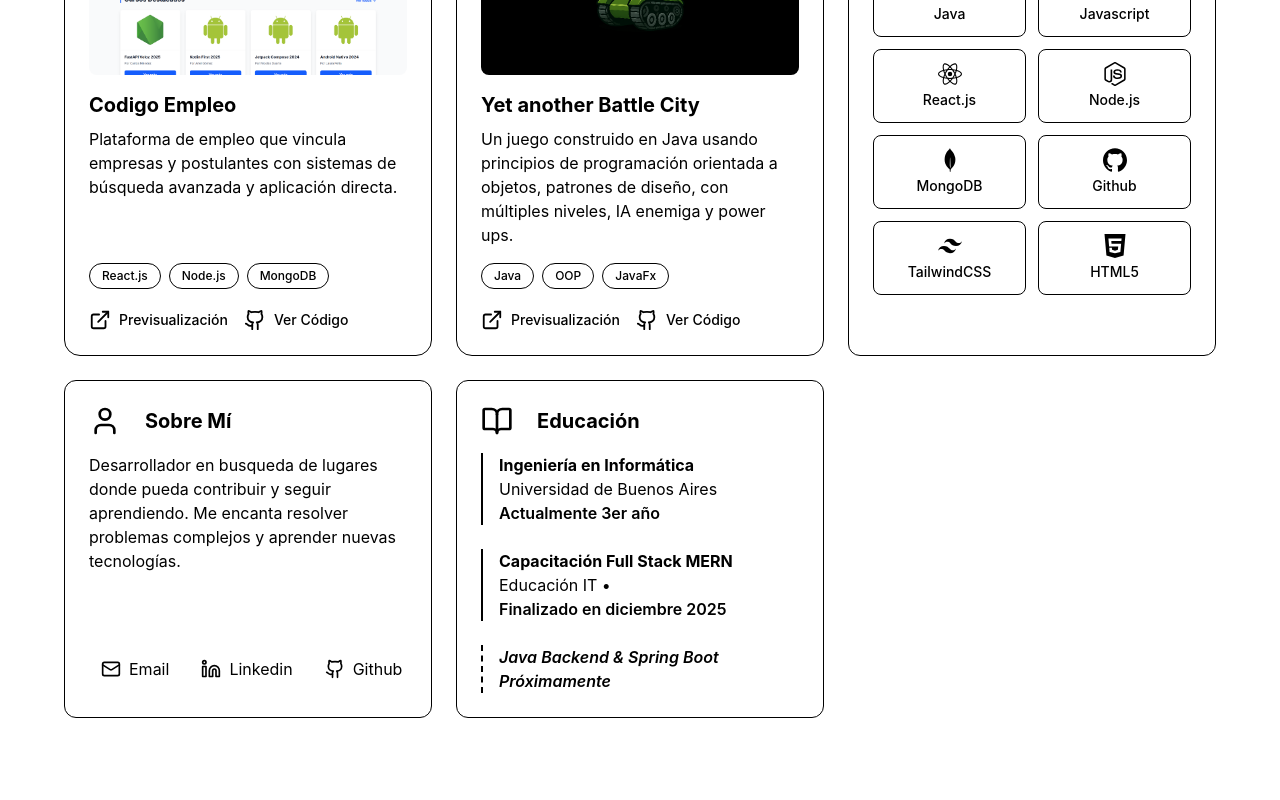
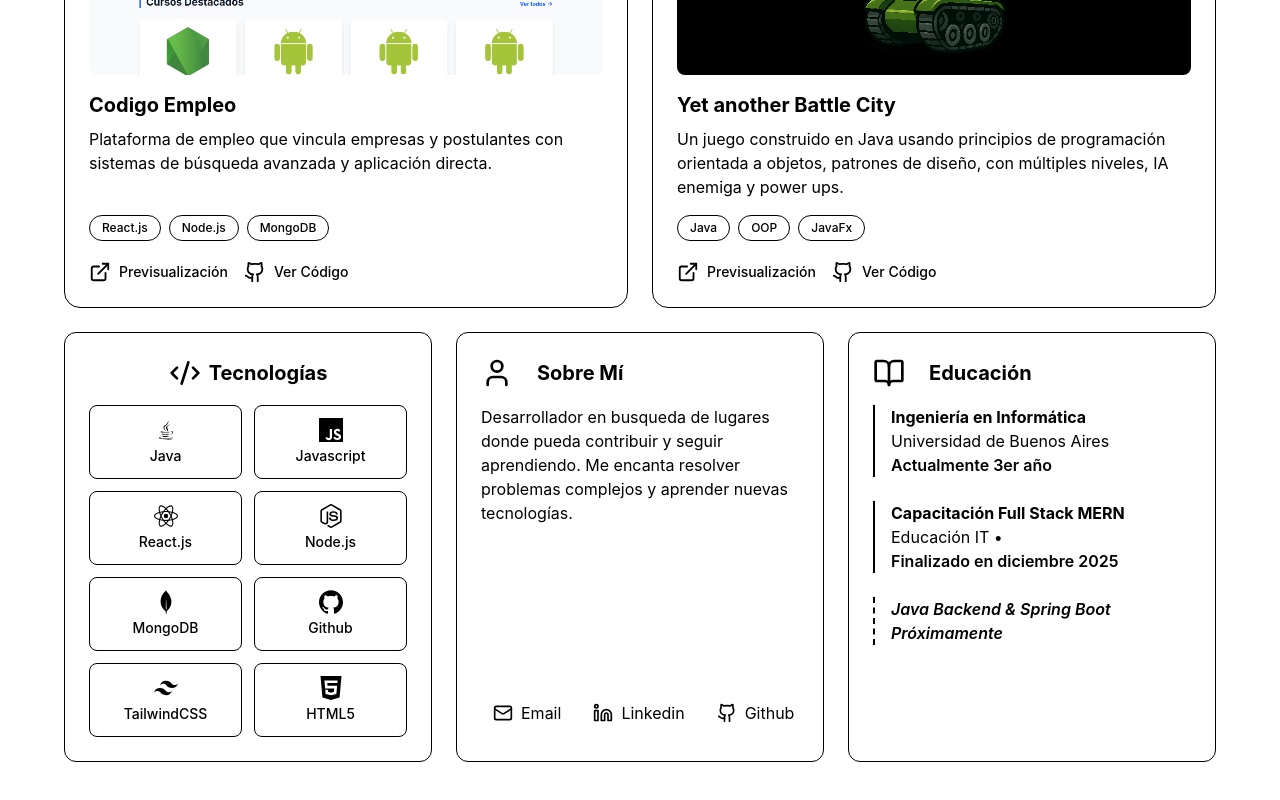
Before and after one commit to CristianAlarconDev/PortfolioV2, a React (Vite) app: page / in a window 1280 px wide. Shown: the part 1078-1878 px from the top of the page. Built offline with nearby package versions, Linux system fonts and the light colour scheme.

Commit message:
cambio de alineacion, proyects con un grid y lo demas con otro

```diff
--- a/src/components/BentoGrid.jsx
+++ b/src/components/BentoGrid.jsx
@@ -11,7 +11,7 @@
     <section id="projects" className="py-20 px-4 bg-background">
       <div className="max-w-6xl mx-auto">
         <h2 className="text-4xl font-bold mb-12 text-center">{translate("featuredWork")}</h2>
-        <div className="grid grid-cols-1 md:grid-cols-2 lg:grid-cols-3 gap-6 auto-rows-max">
+        <div className="grid grid-cols-1 md:grid-cols-2 gap-6 ">
           <ProjectCard
             title="Codigo Empleo"
             description={translate("codigoEmpleoDescription")}
@@ -28,6 +28,8 @@
             githubLink="https://github.com/CristianAlarconDev/BattleCityTP"
             demoLink=""
           />
+        </div>
+        <div className="mt-6 grid grid-cols-1 md:grid-cols-2 lg:grid-cols-3 gap-6">
           <TechStackCard />
           <ProfileCard  />
           <EducationCard />
```
